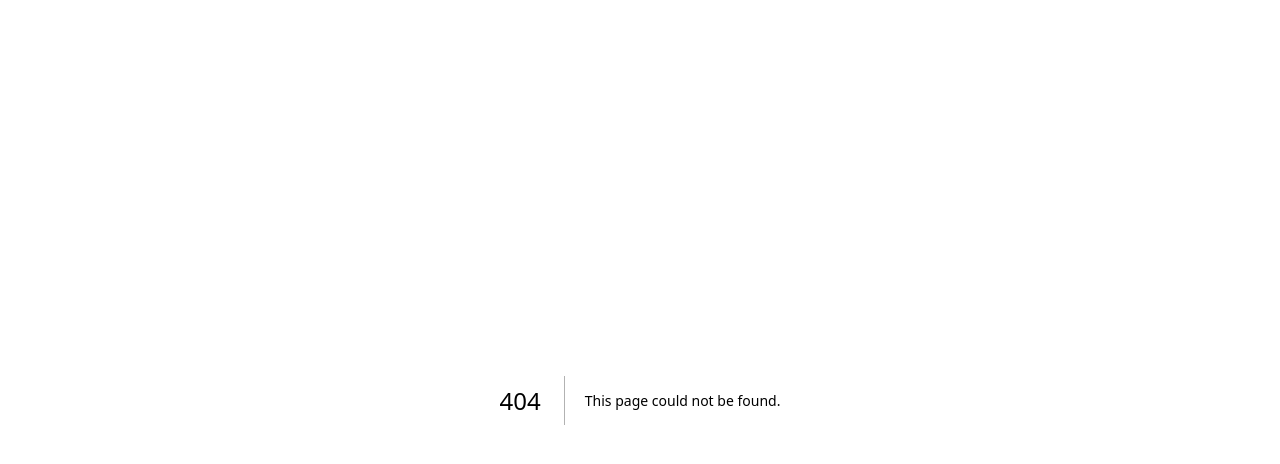
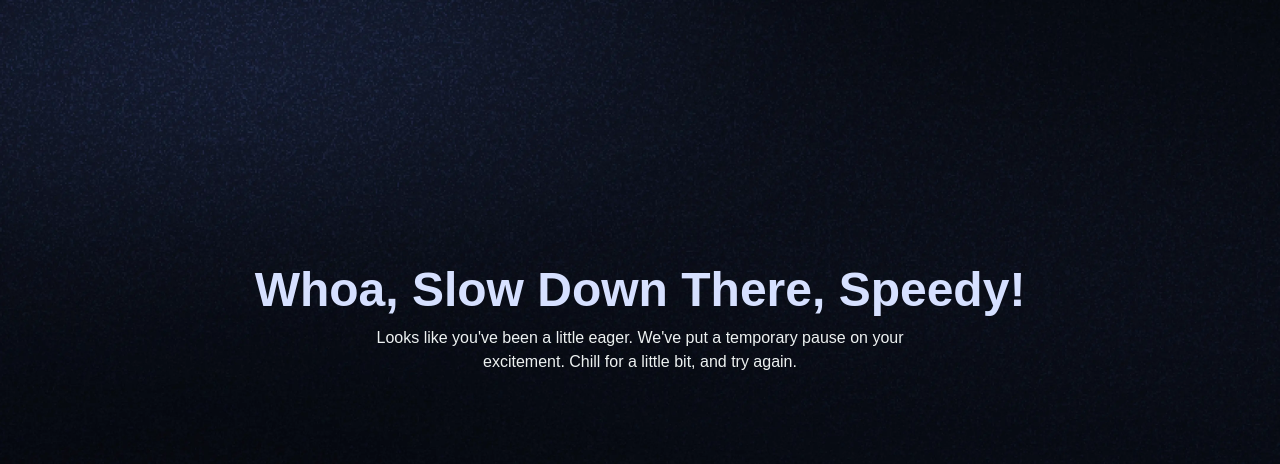
Before and after one commit to humbl3LilaS/library-management, a Next.js app: page /too-fast in a window 1280 px wide. Before the commit this address had no page. Shown: the top 464 px of the page. Built offline with nearby package versions, Linux system fonts and the light colour scheme; a web font is replaced by a local one.

Commit message:
add: /too-fast page to show user exceeding rate limit.

```diff
--- /dev/null
+++ b/app/too-fast/page.tsx
@@ -0,0 +1,23 @@
+const Page = () => {
+    return (
+        <main>
+            <section className={"min-h-screen bg-pattern bg-cover bg-top bg-dark-100"}>
+                <div
+                    className={
+                        "min-h-[80vh] max-w-7xl px-5 mx-auto flex flex-col justify-center items-center md:px-10"
+                    }
+                >
+                    <h1 className={"font-bebas-neue text-5xl font-bold text-light-100"}>
+                        Whoa, Slow Down There, Speedy!
+                    </h1>
+                    <p className={"mt-3 max-w-xl text-center text-light-400"}>
+                        Looks like you&apos;ve been a little eager. We&apos;ve put a temporary pause
+                        on your excitement. Chill for a little bit, and try again.
+                    </p>
+                </div>
+            </section>
+        </main>
+    );
+};
+
+export default Page;
--- a/upstash/ratelimit.ts
+++ b/upstash/ratelimit.ts
@@ -3,7 +3,7 @@ import { redis } from "@/upstash/redis";
 
 export const ratelimit = new Ratelimit({
     redis: redis,
-    limiter: Ratelimit.slidingWindow(5, "10 m"),
+    limiter: Ratelimit.slidingWindow(10, "1 m"),
     analytics: true,
     prefix: "@upstash/ratelimit",
 });
```
